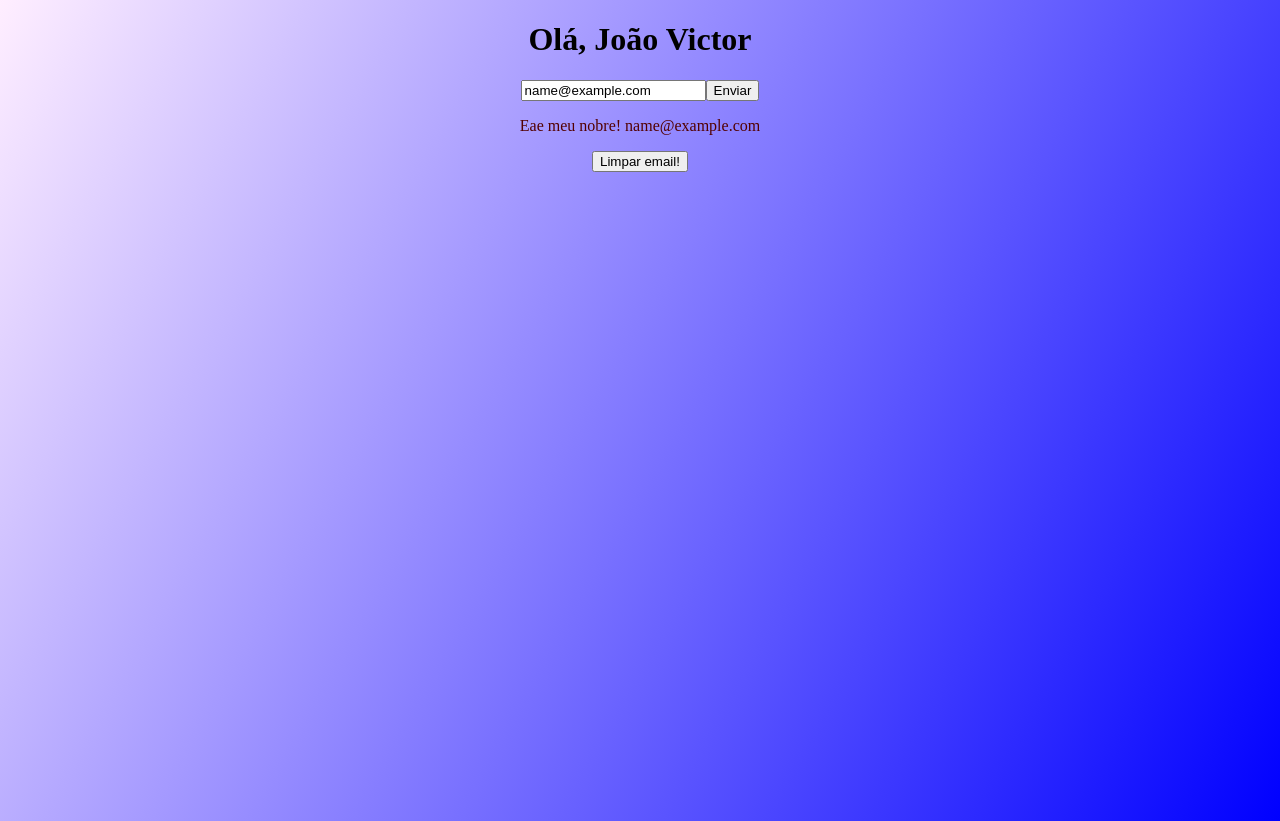
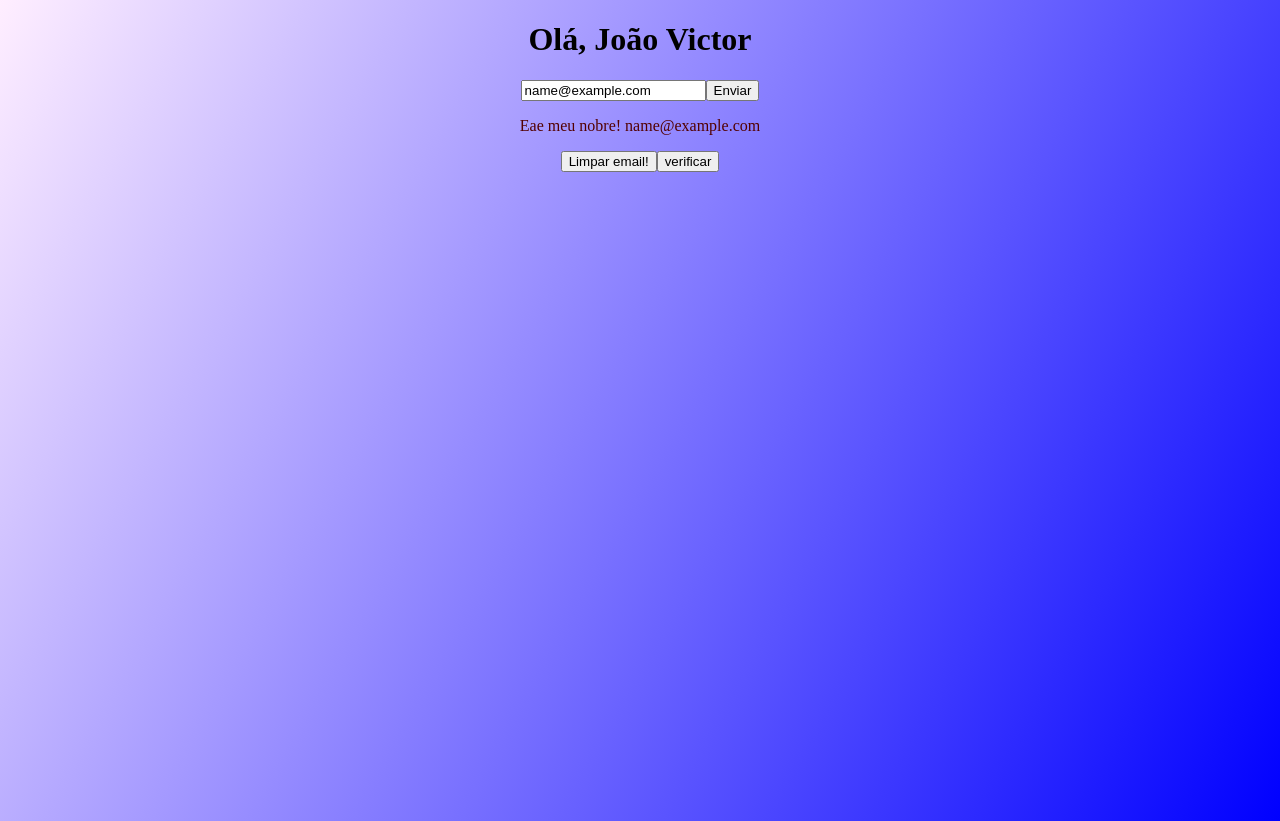
Before and after one commit to L0rdSaiyan/curso-react, a React (Create React App) app: page / in a window 1280 px wide. Both pictures are taken after typing "name@example.com" into the empty fields and a click on the button "Enviar". Built offline with nearby package versions, Linux system fonts and the light colour scheme.

Commit message:
finalizado a função de verificação de email

```diff
--- a/src/components/Condicional.js
+++ b/src/components/Condicional.js
@@ -19,6 +19,17 @@ const Condicional = ()=>{
 
     }
 
+    const verificaEmail=(e) =>{
+        e.preventDefault()
+
+        if(!userEmail.includes("gmail.com")){
+
+            alert("Favor inserir o email corretamente!")
+
+        }
+
+    }
+
     return(
         <>
 
@@ -32,6 +43,7 @@ const Condicional = ()=>{
 
             <p>Eae meu nobre! {userEmail}</p>
             <button onClick={limparEmail}>Limpar email!</button>
+            <button onClick={verificaEmail}>verificar</button>
 
 
             </div>
```
